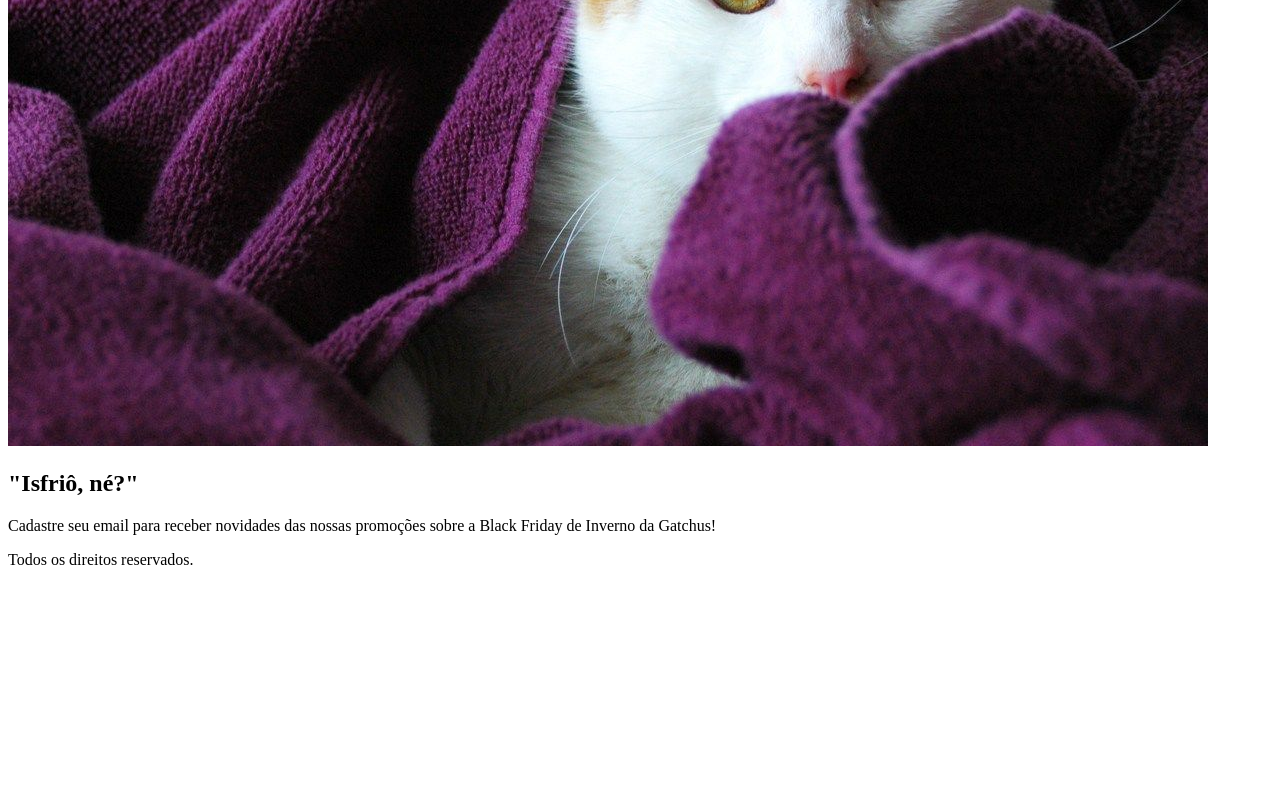
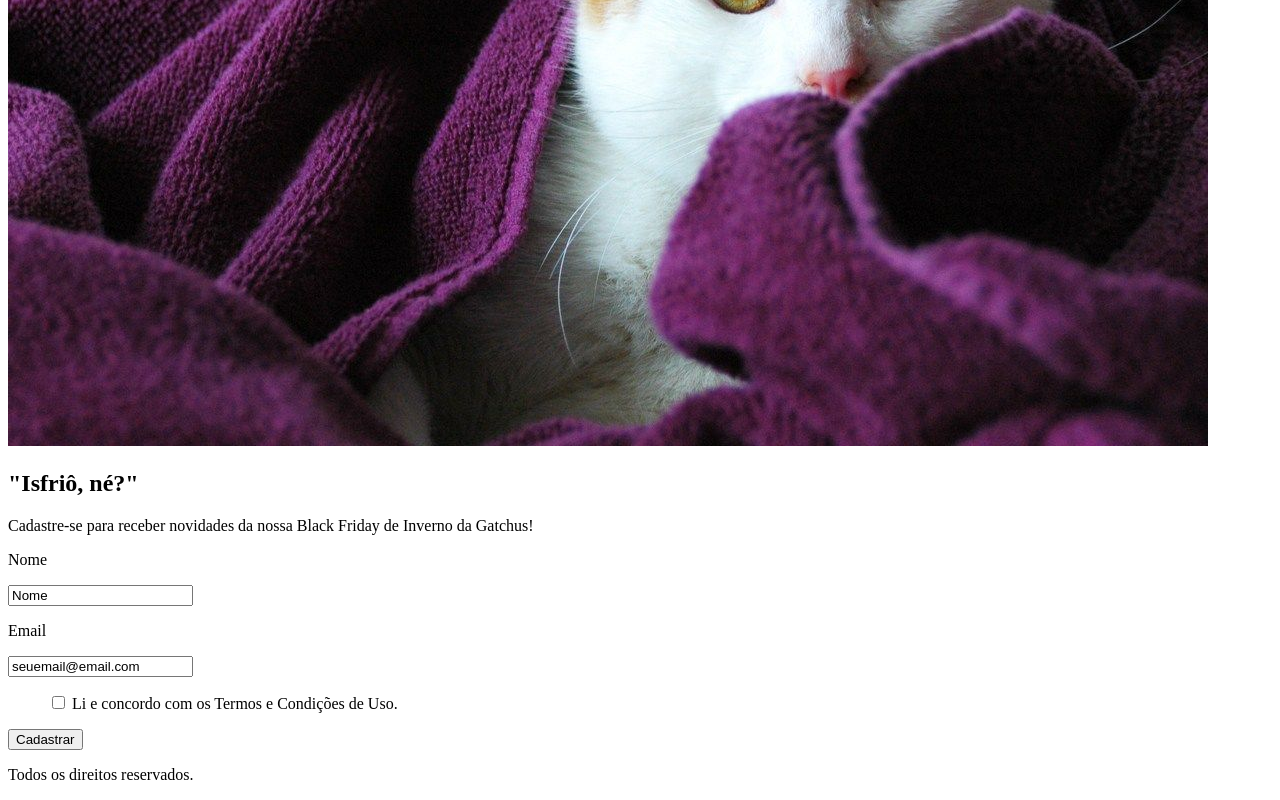
Before and after one commit to jugasparoto/desafio1-gamaacademy, a plain HTML site: page index.html in a window 1280 px wide. Shown: the part 362-1162 px from the top of the page. Before the commit the page ends 947 px from the top, so only its background shows below. Drawn offline with Linux system fonts and the light colour scheme.

Commit message:
Finalização parcial de index.html7

```diff
--- a/index.html
+++ b/index.html
@@ -9,13 +9,37 @@
         <title>Black Friday de Inverno da Gatchus!</title>
     </head>
     <body>
-        <section>
+        <section class="section-container bg-image">
            <img src="assets/gato-propaganda.jpg" alt="Gatinho branco no meio de um cobertor roxo" title="Gatoro Propaganda"/>
         </section>
         <section>
+            <div class="landing-text">
             <h1> "Isfriô, né?" </h1>
-            <p>Cadastre seu email para receber novidades das nossas promoções sobre a Black Friday de Inverno da Gatchus!</p>
-
+            <p>Cadastre-se para receber novidades da nossa Black Friday de Inverno da Gatchus!</p>
+            </div>
+            <div class="card-container">
+                <div id="cadastro">
+                <form id="form">
+                    <div id="name">
+                    <p>Nome</p>
+                    <input type="text" aria-placeholder="insira seu nome aqui" id="nome" value="Nome">
+                </div>
+                    <div id="email">
+                    <p>Email</p>
+                    <input type="text" aria-placeholder="insira seu email aqui" id="email" value="seuemail@email.com">
+                </div>
+                    <div id="checkbox">
+                        <ul class="termos">
+                            <li type="none">
+                        <input type="checkbox" aria-label="botão para concordar com os Termos e Condições de uso da Gatchus">
+                        <label>Li e concordo com os Termos e Condições de Uso.</label>
+                            </li>
+                        </ul>
+                    </div>
+                    <input type="submit" value="Cadastrar">
+                </form>
+            </div>
+        </div>
         </section>
 
 
```
